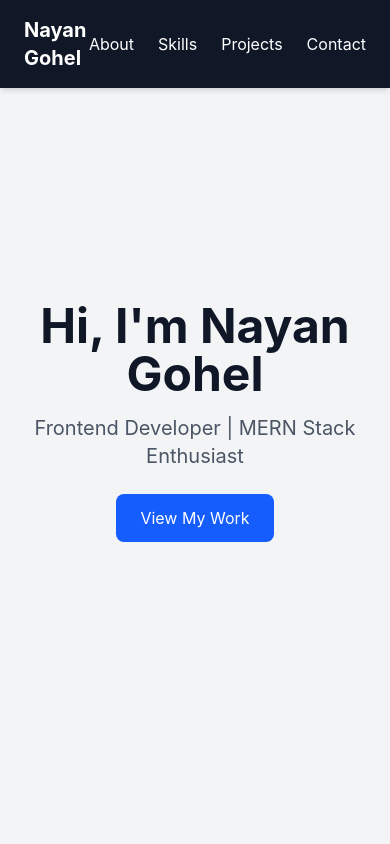
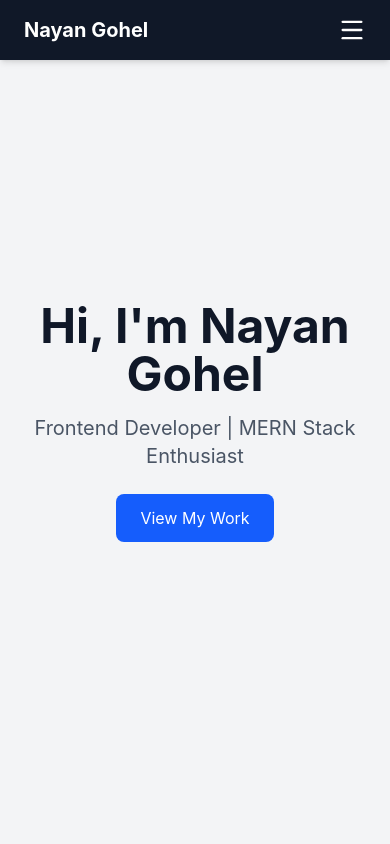
Before and after one commit to Nayan7435/portfolio-react, a React (Vite) app: page / in a window 390 px wide. Shown: the top 844 px of the page. Built offline with nearby package versions, Linux system fonts and the light colour scheme.

Commit message:
Mobile Responsive and Navbar mobile menu (Hamburger)

```diff
--- a/src/components/Navbar.jsx
+++ b/src/components/Navbar.jsx
@@ -1,15 +1,54 @@
+import { useState } from "react";
+import { Menu, X } from "lucide-react";
+
 function Navbar() {
-    return(
-        <nav className="fixed top-0 w-full bg-gray-900 text-white px-6 py-4 flex justify-between items-center shadow-md z-50">
-            <h1 className="text-xl font-bold">Nayan Gohel</h1>
-            <ul className="flex gap-6">
-                <li><a href="#about" className="hover:text-blue-400">About</a></li>
-                <li><a href="#skills" className="hover:text-blue-400">Skills</a></li>
-                <li><a href="#projects" className="hover:text-blue-400">Projects</a></li>
-                <li><a href="#contact" className="hover:text-blue-400">Contact</a></li>
-            </ul>
-        </nav>
-    )
+  const [isOpen, setIsOpen] = useState(false);
+
+  const navLinks = [
+    { name: "About", href: "#about" },
+    { name: "Skills", href: "#skills" },
+    { name: "Projects", href: "#projects" },
+    { name: "Contact", href: "#contact" },
+  ];
+
+  return (
+    <nav className="fixed top-0 w-full bg-gray-900 text-white px-6 py-4 flex justify-between items-center shadow-md z-50">
+      <h1 className="text-xl font-bold">Nayan Gohel</h1>
+
+      {/* Desktop links - hidden on mobile */}
+      <ul className="hidden md:flex gap-6">
+        {navLinks.map((link) => (
+          <li key={link.name}>
+            <a href={link.href} className="hover:text-blue-400">
+              {link.name}
+            </a>
+          </li>
+        ))}
+      </ul>
+
+      {/* Hamburger button - visible only on mobile */}
+      <button className="md:hidden" onClick={() => setIsOpen(!isOpen)}>
+        {isOpen ? <X size={28} /> : <Menu size={28} />}
+      </button>
+
+      {/* Mobile menu - shows only when isOpen is true */}
+      {isOpen && (
+        <ul className="absolute top-16 left-0 w-full bg-gray-900 flex flex-col items-center gap-6 py-6 md:hidden">
+          {navLinks.map((link) => (
+            <li key={link.name}>
+              <a
+                href={link.href}
+                className="hover:text-blue-400"
+                onClick={() => setIsOpen(false)}
+              >
+                {link.name}
+              </a>
+            </li>
+          ))}
+        </ul>
+      )}
+    </nav>
+  );
 }
 
-export default Navbar
+export default Navbar;
```
